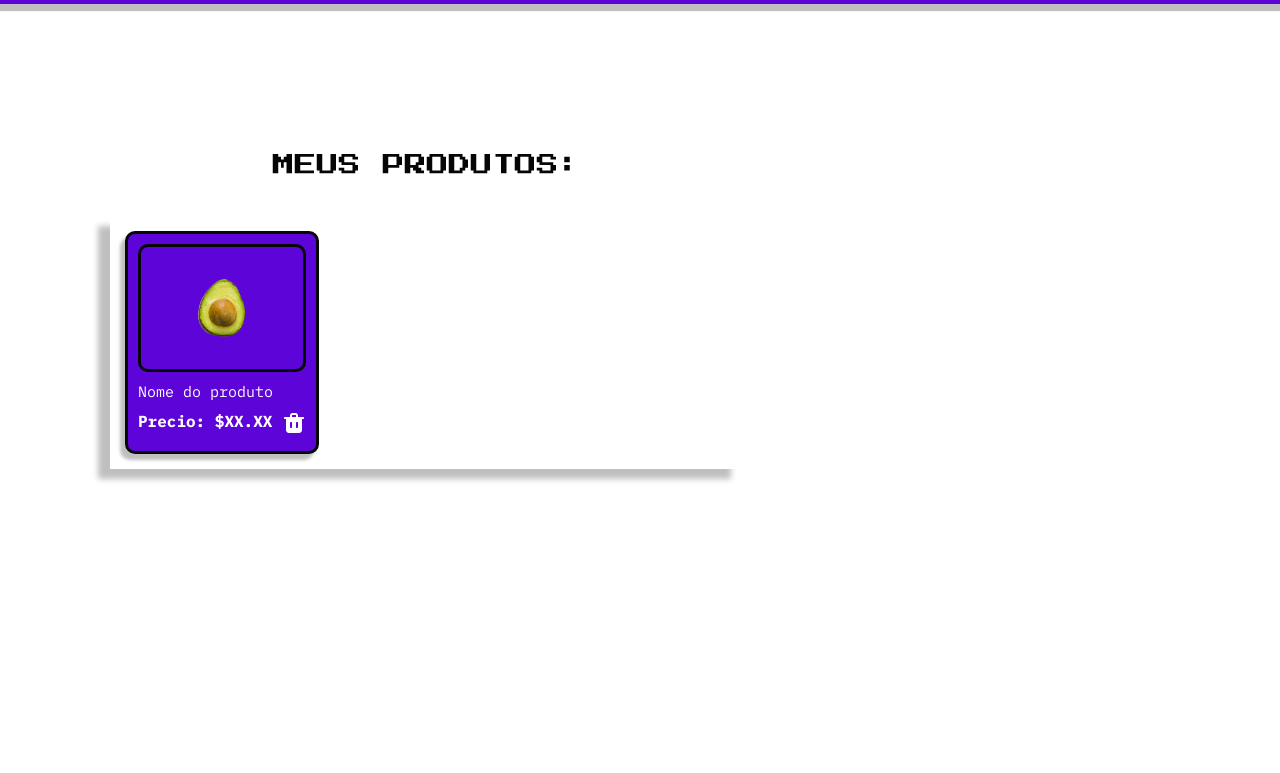
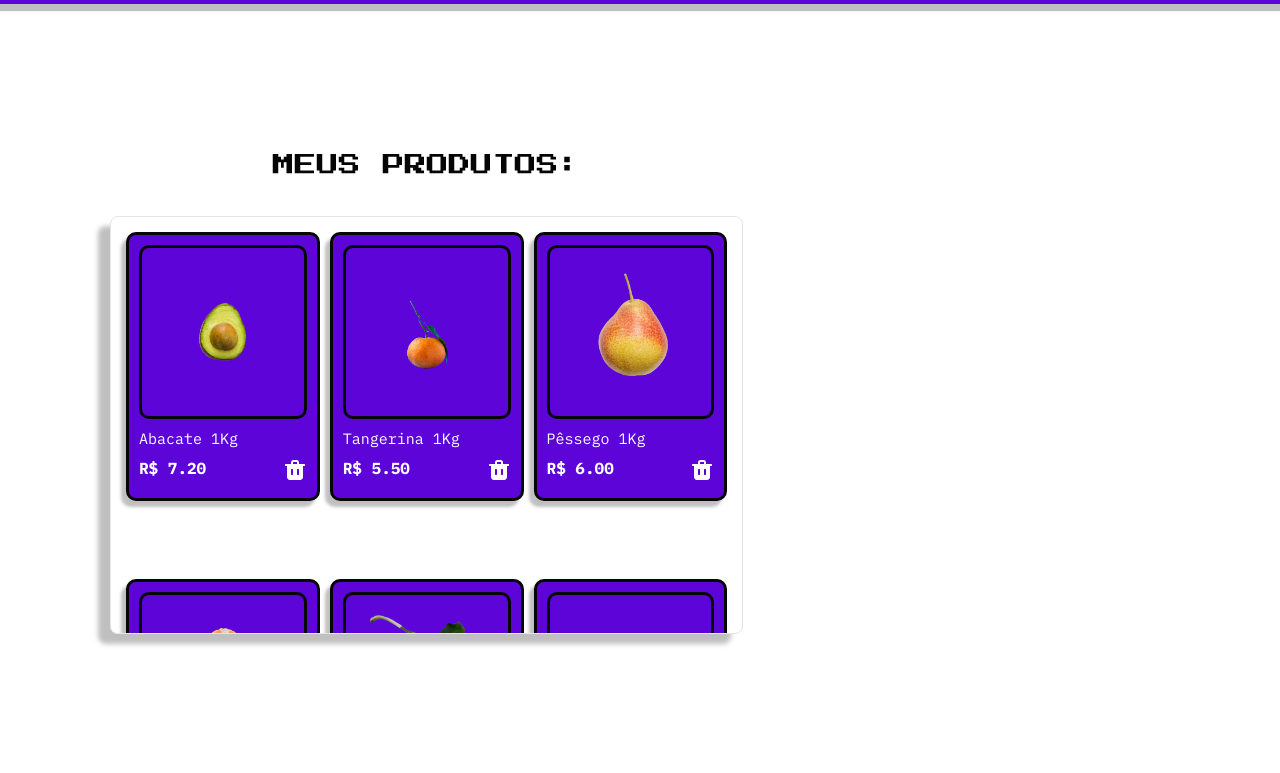
Before and after one commit to IvanildoBorges/challenge-AluraGeek, a website with bundled scripts: page index.html in a window 1280 px wide. Shown: the part 92-865 px from the top of the page. Built offline with nearby package versions, Linux system fonts and the light colour scheme; data requests are answered from the project's data file.

Commit message:
Criado listagem dinamica de cards com javascript

```diff
--- a/index.html
+++ b/index.html
@@ -10,33 +10,21 @@
     <link rel="preconnect" href="https://fonts.gstatic.com" crossorigin>
     <link href="https://fonts.googleapis.com/css2?family=IBM+Plex+Mono:wght@400;500;700&family=Press+Start+2P&display=swap" rel="stylesheet">
 
+    <link rel="shortcut icon" href="./assets/alura-geek-logo.png" type="image/x-icon">
 
-    <title>Alura Geek</title>
+    <title>DuCampo</title>
 </head>
 <body>
     <header>
         <div class="logo">
             <img src="./assets/alura-geek-logo.png" alt="logo">
-            <p class="logo__titulo">Alura Geek</p>
+            <p class="logo__titulo">DuCampo</p>
         </div>
     </header>
     <main>
         <section class="products__section">
             <h2 class="products__title">MEUS PRODUTOS:</h2>
-            <ul class="products__container">
-                <li class="products__item">
-                    <div class="product__card">
-                        <img src="./assets/abacate.png" alt="Imagen do produto">
-                        <div class="product__card-container--info">
-                            <p>Nome do produto</p>
-                            <div class="product__card-container--value">
-                                <p>Precio: $XX.XX</p>
-                                <img src="./assets/trash.png" alt="Ícone de remover">
-                            </div>
-                        </div>
-                    </div>
-                </li>
-            </ul>
+            <ul class="products__container"></ul>
         </section>
         <section class="form__section"></section>
     </main>
--- a/scripts/script.js
+++ b/scripts/script.js
@@ -0,0 +1,36 @@
+import api from "../api/api.js";
+
+carregaProdutos();
+
+// Pega os itens da API REST
+async function carregaProdutos() {
+    const listaDeProdutos = document.querySelector(".products__container");
+    const produtos = await api.getProducts();
+
+    // valida se existe produtos
+    if (produtos) {
+        produtos.reverse(); // inverte o array: coloca os itens recentes do final do array em primeiro lugar
+
+        // percorre o array e cria uma lista de cards
+        produtos.forEach(produto => {
+            listaDeProdutos.innerHTML += `
+                <li class="products__item key="${produto.indice}">
+                    <div class="product__card"">
+                        <img src="${produto.imagem}" alt="Imagem do produto">
+                        <div class="product__card-container--info">
+                            <p>${produto.nome} ${produto.quilo}Kg</p>
+                            <div class="product__card-container--value">
+                                <p>R$ ${produto.preco.toFixed(2)}</p>
+                                <img src="./assets/trash.png" alt="Ícone de remover">
+                            </div>
+                        </div>
+                    </div>
+                </li>
+            `
+        });
+    } else {
+        // criar uma mensagem caso não tenha produtos
+        listaDeProdutos.style.display = "flex";
+        listaDeProdutos.innerHTML = `<li class="products__item__empty">Nenhum produto foi adicionado!</li>`;
+    }
+}
--- a/styles/products/card.css
+++ b/styles/products/card.css
@@ -15,6 +15,8 @@
     border: 3px solid var(--cor-do-texto-preto);
     border-radius: 10px;
     width: 100%;
+    height: 174px;
+    object-fit: contain;
 }
 
 .product__card .product__card-container--info {
--- a/styles/products/products-section.css
+++ b/styles/products/products-section.css
@@ -1,7 +1,7 @@
 @import url(./card.css);
 
 .products__section {
-    height: 50dvh;
+    height: 70dvh;
 }
 
 section.products__section .products__title {
@@ -19,6 +19,8 @@ section.products__section .products__container {
     overflow-y: scroll;
     width: 100%;
     box-shadow: -12px 10px 5.8px rgba(0, 0, 0, .25);
+    border: 1px solid var(--cor-do-titulo);
+    border-radius: 8px;
 }
 
 section.products__section .products__container::-webkit-scrollbar {
@@ -30,6 +32,18 @@ section.products__section .products__container::-webkit-scrollbar-thumb {
     border-radius: 20px;
 }
 
-section.products__section .products__item {
-    min-height: 20dvh;
+section.products__section .products__container .products__item {}
+
+section.products__section .products__container .products__item__empty {
+    display: flex;
+    justify-content: center;
+    align-items: center;
+    width: 100%;
+    height: 19dvh;
+    font-size: 1rem;
+    font-family: "IBM Plex Mono", monospace;
+    font-weight: 500;
+    font-style: normal;
+    background-color: var(--cor-do-titulo);
+    border-radius: 8px;
 }
```
